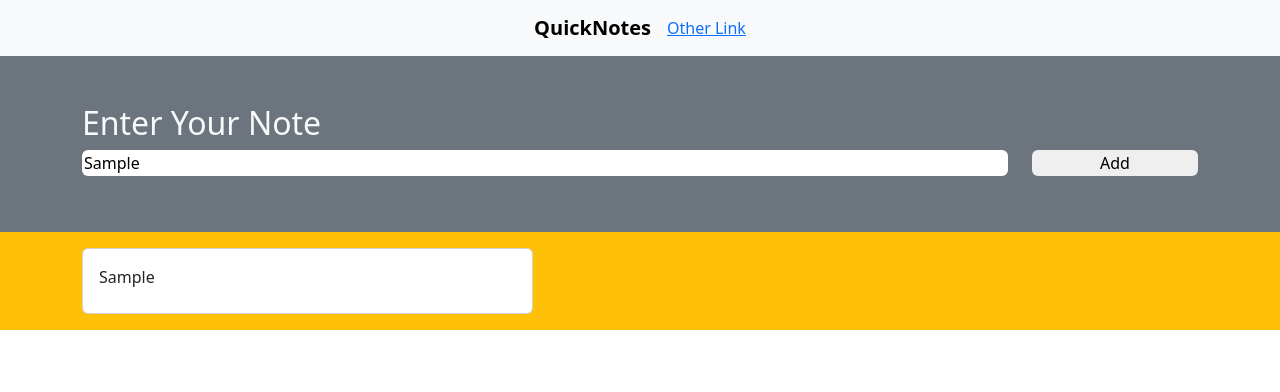
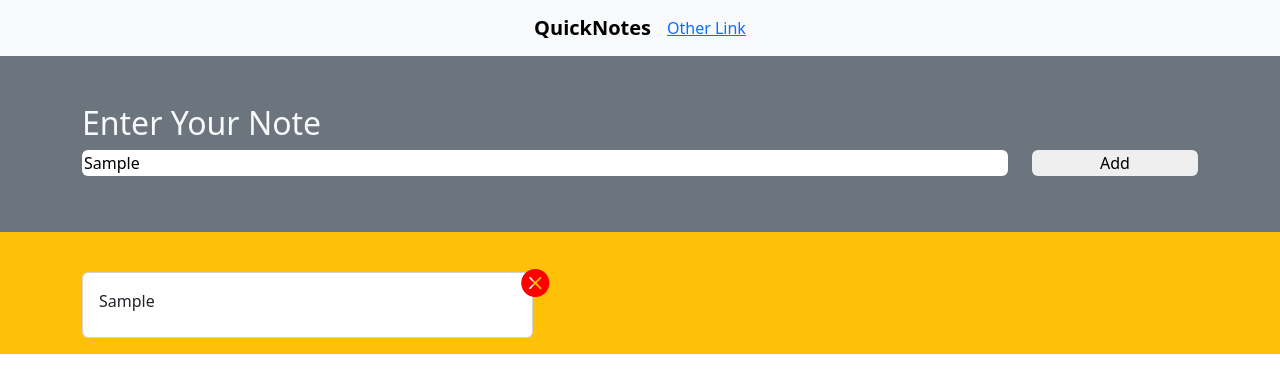
Before and after one commit to developerBrother/QuickNotes, a plain HTML site: page index.html in a window 1280 px wide. Both pictures are taken after typing "Sample" into the empty fields and a click on the button "Add". Drawn offline with nearby package versions, Linux system fonts and the light colour scheme.

Commit message:
Added delete button and delete functionality on every note

```diff
--- a/index.html
+++ b/index.html
@@ -11,7 +11,7 @@
       integrity="sha384-KK94CHFLLe+nY2dmCWGMq91rCGa5gtU4mk92HdvYe+M/SXH301p5ILy+dN9+nJOZ"
       crossorigin="anonymous"
     />
-
+    <link rel="stylesheet" href="https://cdn.jsdelivr.net/npm/bootstrap-icons@1.10.5/font/bootstrap-icons.css">
     <link rel="stylesheet" href="styles.css" />
     <script src="https://code.jquery.com/jquery-3.7.0.min.js"></script>
   </head>
@@ -36,11 +36,13 @@
       <div class="container">
         <div class="row">
           <h2>Enter Your Note</h2>
+
           <div class="col-sm-10 ">
             <input type="text" id="textEntered" class="rounded userInput" />
           </div>
           <div class="col-sm-2 mt-2 mt-sm-0">
             <button class="rounded" id="add">Add</button>
+
           </div>
         </div>
         <div class="row">
@@ -63,15 +65,27 @@
 
     <script>
       $(document).ready(function(){
+
+
+
         $("#add").click(function(){
          var value = $("#textEntered").val();
+
          if(value==""){
           $("#notice").html("note can not be empty")
          }else{
-          $("#board").append('<div class="col-sm-5"><div class="card"><div class="card-body"><div class="card-title">'+value+'</div></div></div></div>')
-         }
 
+
+          $("#board").append('<div class="col-sm-5 position-relative" id="note"><button class="customButton"><h3><i class="bi bi-x-circle-fill customIcon"></i></h3></button><div class="card"><div class="card-body"><div class="card-title">'+value+'</div></div></div></div>')
+          $("#note button").click(function(e){
+            console.log(this.parentElement.remove());
+
+        });
+
+        }
         })
+
+
       })
     </script>
   </body>
--- a/styles.css
+++ b/styles.css
@@ -7,3 +7,20 @@ button{
     border-style:none;
 width:100%;
 }
+
+.customButton{
+
+    justify-content:right;
+    background-color:rgba(0,0,0,0.0);
+    color:none;
+
+}
+
+.customIcon{
+    position:absolute;
+    color:red;
+    margin-left:45%;
+    margin-top:0.5rem;
+    z-index:1;
+
+}
```
